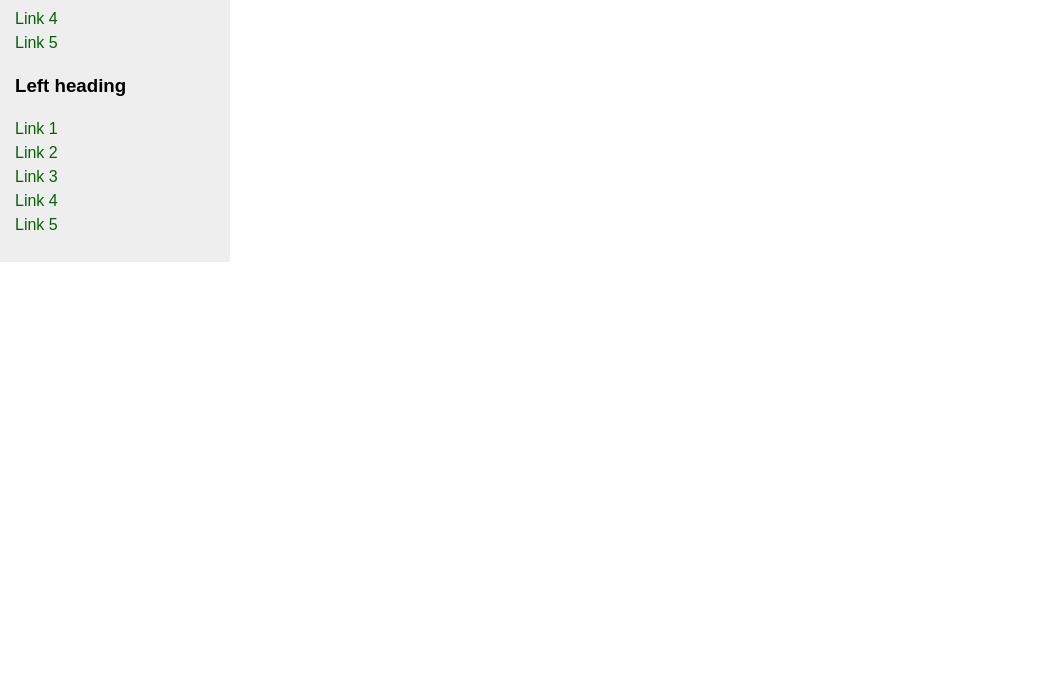
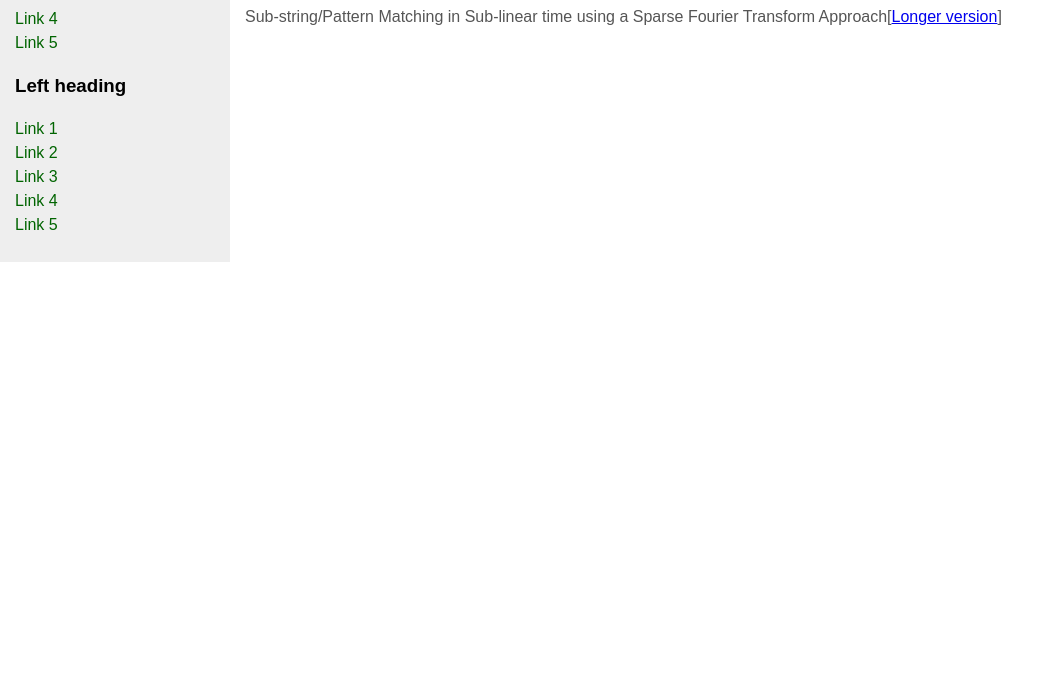
Before and after one commit to avinashvem/avinashvem.github.io, a plain HTML site: page index.html in a window 1280 px wide. Shown: the part 102-800 px from the top of the page, without its empty margins (0-1064 px from the left). Drawn offline with Linux system fonts and the light colour scheme.

Commit message:
Adding link to kdd_main

```diff
--- a/index.html
+++ b/index.html
@@ -81,6 +81,7 @@
                     <div class="innertube">
                         <h1>Publications</h1>
                         <p>Group testing using left-and-right-regular sparse-graph codes[<a href="GroupTesting.pdf">Longer version</a>]</p>
+                        <p>Sub-string/Pattern Matching in Sub-linear time using a Sparse Fourier Transform Approach[<a href="kdd_main.pdf">Longer version</a>]</p>
                     </div>
                 </div>
             </main>
```
